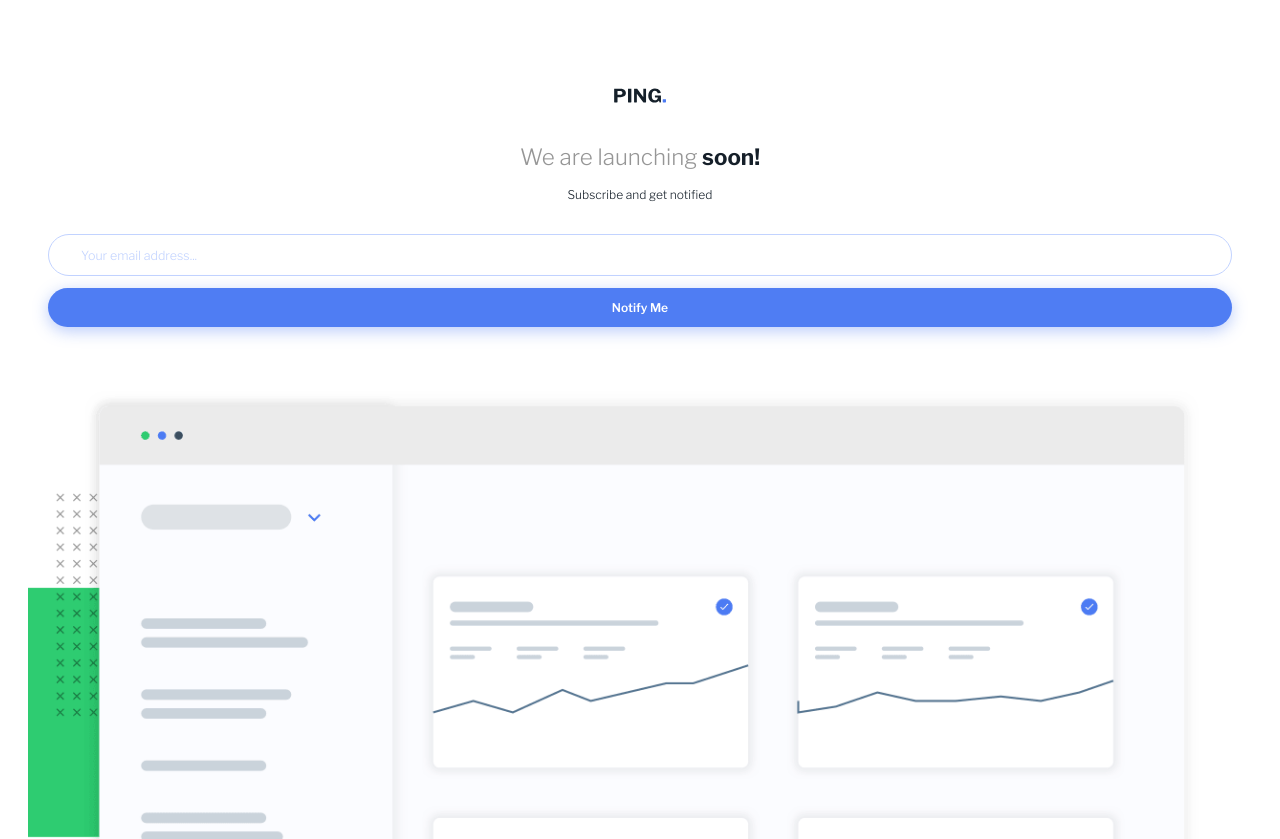
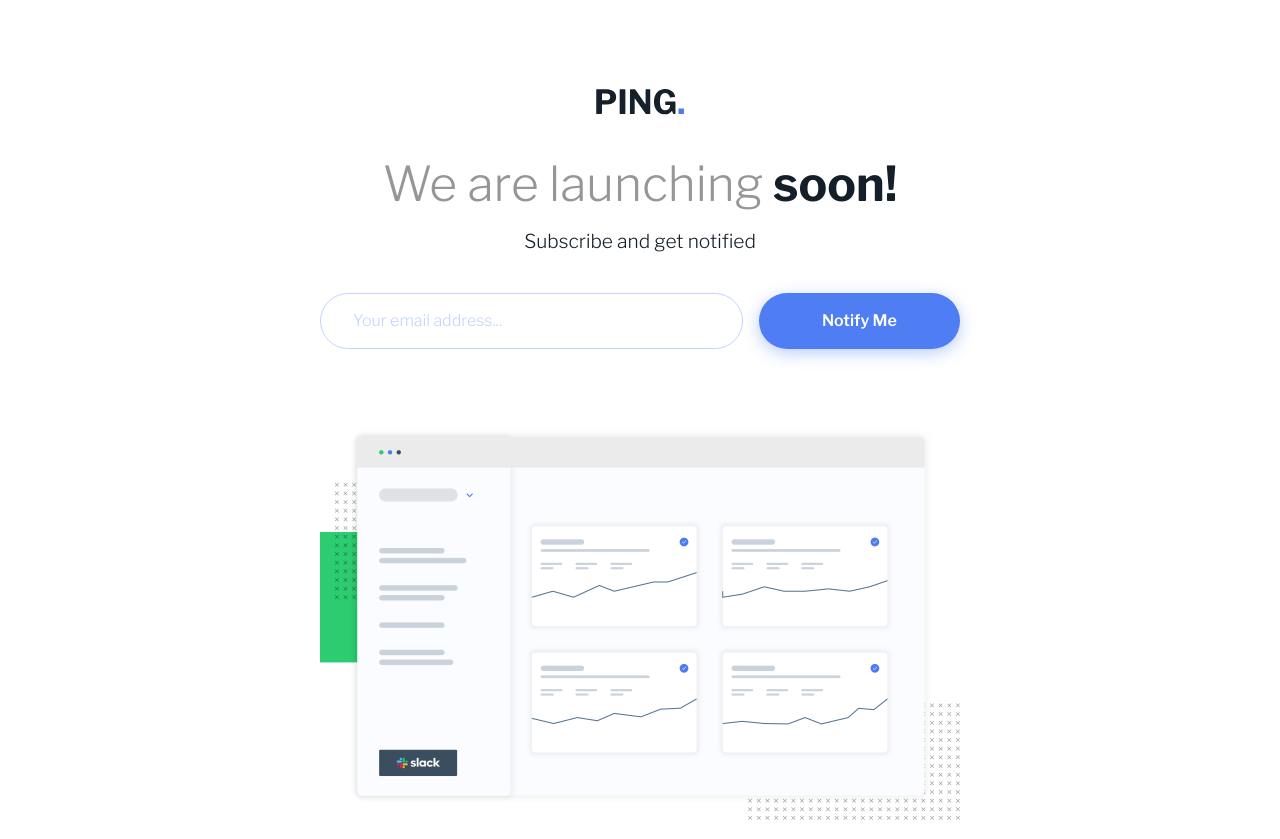
Before and after one commit to Scott1UP/ping-coming-soon, a plain HTML site: page index.html in a window 1280 px wide. Shown: the top 839 px of the page. Drawn offline with nearby package versions, Linux system fonts and the light colour scheme; files whose address does not match are found by name.

Commit message:
Desktop designs completed. JS next.

```diff
--- a/styles.css
+++ b/styles.css
@@ -75,6 +75,10 @@ input {
     border-radius: 10rem;
 }
 
+input:hover {
+    border: 1px solid var(--neu-gray);
+}
+
 input::placeholder {
     color: var(--sec-pale-blu);
     font-size: .78rem;
@@ -94,6 +98,10 @@ input::placeholder {
     color: white;
 
     box-shadow: 0px 4px 16px hsla(223, 87%, 63%, 0.4);
+}
+
+.primary-btn:hover {
+    background-color: hsl(223, 74%, 55%);
 }
 
 .illustration {
@@ -126,3 +134,78 @@ footer {
     border-radius: 10rem;
     color: var(--pri-blue);
 }
+
+.icon-wrapper:hover {
+    background-color: var(--pri-blue);
+    color: white;
+}
+
+/* ///////////// */
+/* Desktop styles */
+@media screen and (min-width: 680px) {
+    body {
+        display: flex;
+        justify-content: center;
+        align-items: center;
+        min-height: 100vh;
+        min-height: 100svh;
+      }
+
+    .sign-up {
+        width: 640px;
+        margin: 5.5rem 0 5rem 0;
+        justify-content: center;
+        align-items: center;
+        align-content: center;
+    }
+
+    .logo-image {
+        width: 5.5rem;
+        margin-bottom: 2.5rem;
+    }
+
+    h2 {
+        font-size: 3rem;
+        font-weight: 700;
+        margin-bottom: 1rem;
+        color: var(--neu-v-dk-blu);
+    }
+
+    .sub-head {
+        font-size: 1.2rem;
+        margin-bottom: 2.5rem;
+    }
+
+    .input-and-btn {
+        display: flex;
+        flex-direction: row;
+        gap: 1rem;
+        width: 100%
+    }
+
+    input {
+        width: 65%;
+        padding: 1.2rem 2rem;
+    }
+
+    input::placeholder {
+        font-size: 1rem;
+    }
+
+    .primary-btn {
+        width: 35%;
+        font-size: 1rem;
+    }
+
+    .illustration {
+        max-width: 640px;
+    }
+
+    footer {
+        margin: 4rem 0 3rem 0;
+    }
+
+    h6 {
+        font-size: .7rem;
+    }
+}
```
